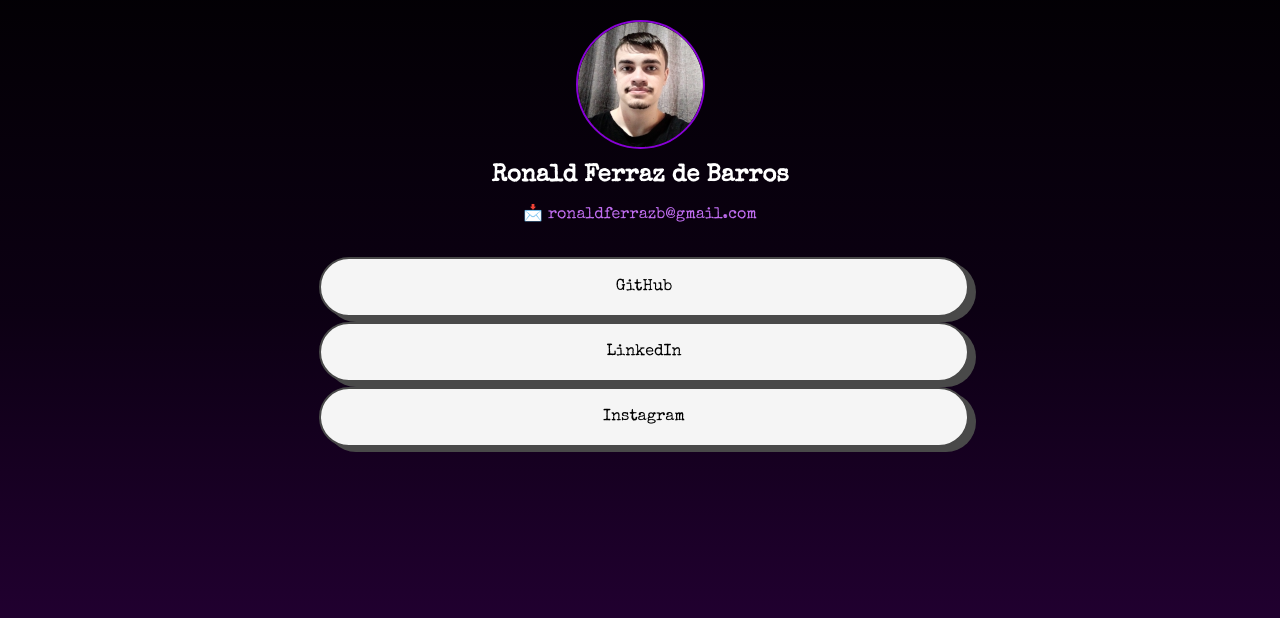
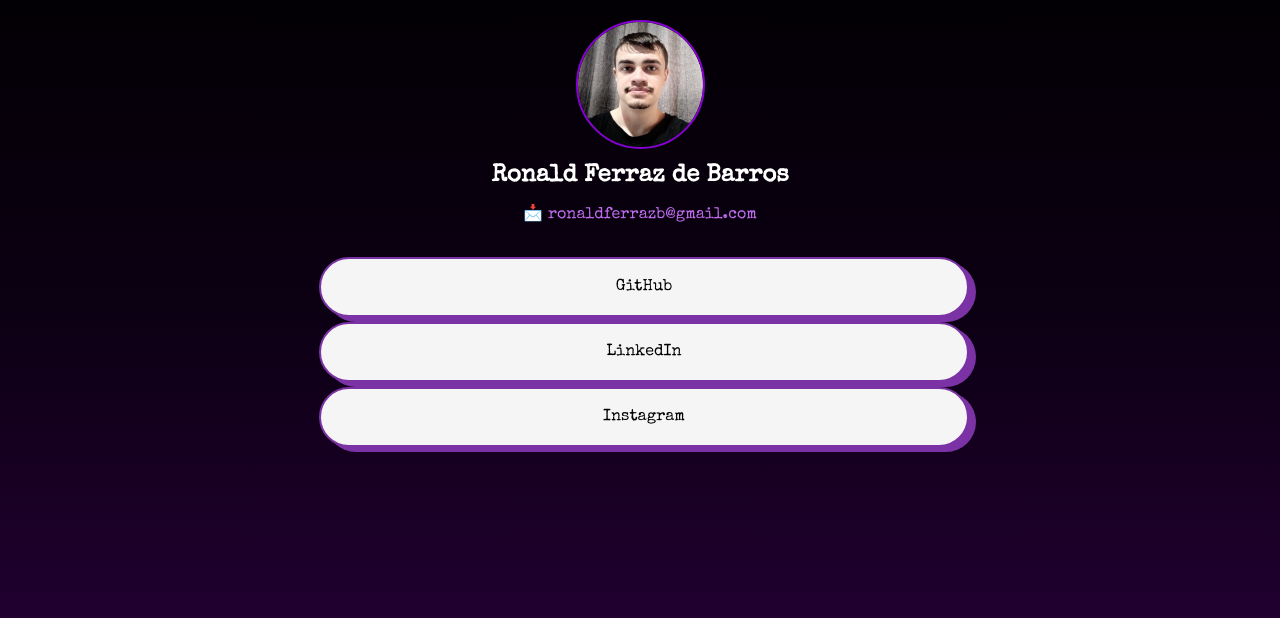
Before and after one commit to ronaldfb/my-links, a plain HTML site: page index.html in a window 1280 px wide. Shown: the part 90-708 px from the top of the page. Drawn offline with Linux system fonts and the light colour scheme.

Commit message:
Update style.css

```diff
--- a/estilos/style.css
+++ b/estilos/style.css
@@ -95,9 +95,9 @@ article > ul > li > a {
     text-align: center;
     background-color: whitesmoke;
     color: black;
-    border: 2px solid rgb(73, 73, 73);
+    border: 2px solid rgb(123, 50, 165);
     border-radius: 40px;
-    box-shadow: 7px 5px 0px rgb(73, 73, 73);
+    box-shadow: 7px 5px 0px rgb(123, 50, 165);
 }
 
 
```
